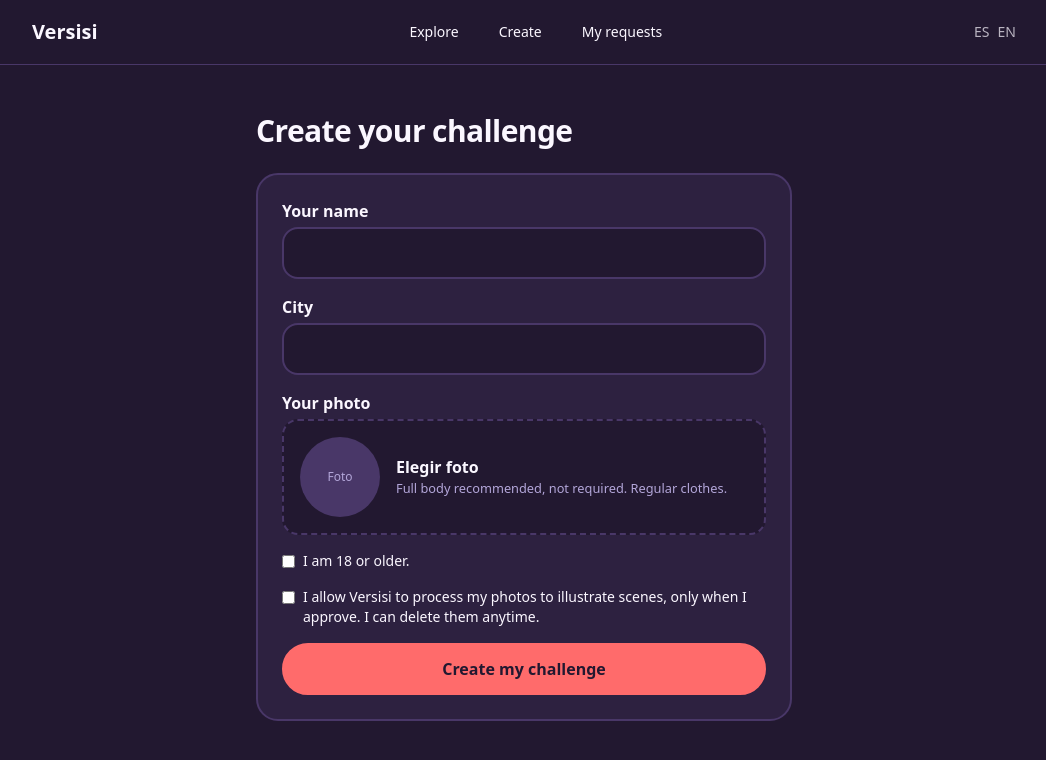
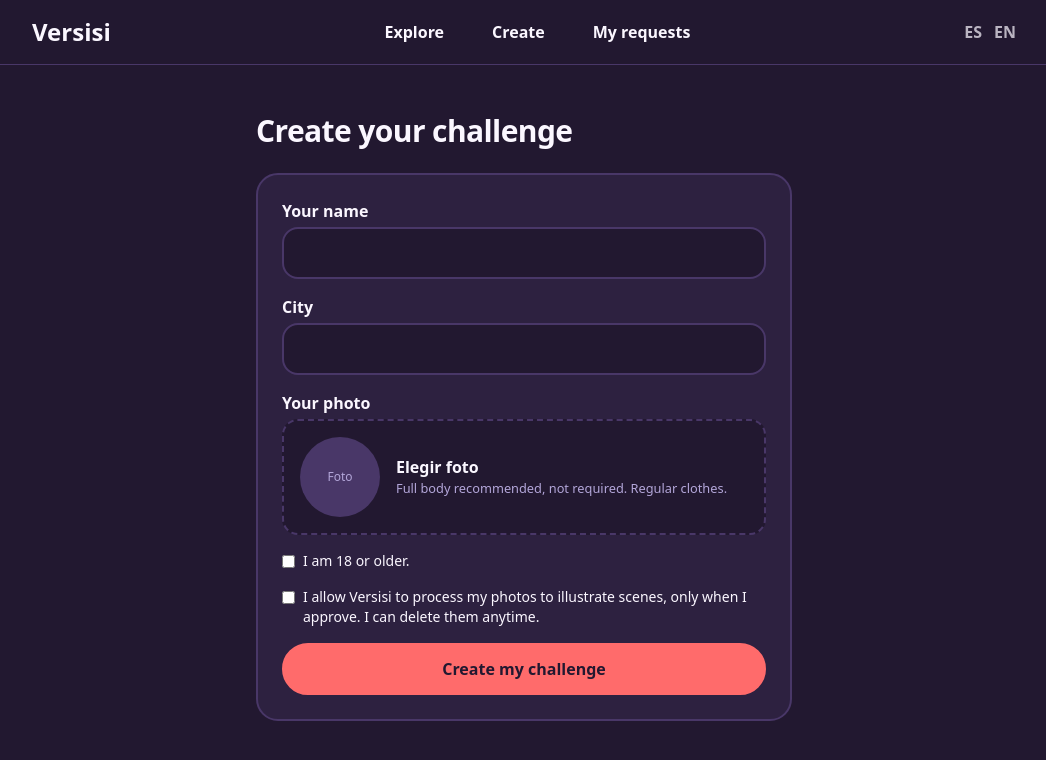
Before and after one commit to jairod39/versisi, a Next.js app: page /en/create in a window 1280 px wide. Shown: the top 760 px of the page, without its empty margins (116-1162 px from the left). Built offline with nearby package versions, Linux system fonts and the light colour scheme; no server answers.

Commit message:
Update layout styles and text sizes in layout.tsx

```diff
--- a/app/[locale]/layout.tsx
+++ b/app/[locale]/layout.tsx
@@ -17,8 +17,8 @@
         <NextIntlClientProvider messages={messages}>
           <header className="sticky top-0 z-20 bg-bg border-b border-line">
             <div className="max-w-5xl mx-auto px-5 h-16 flex items-center justify-between gap-4">
-              <a href={`/${locale}`} className="font-display font-extrabold text-xl flex-none">Versisi</a>
-              <nav className="flex items-center gap-2 sm:gap-4 text-sm overflow-x-auto">
+              <a href={`/${locale}`} className="font-display font-extrabold text-2xl flex-none">Versisi</a>
+              <nav className="flex items-center gap-2 sm:gap-6 text-base font-semibold overflow-x-auto">
                 <a href={`/${locale}/feed`} className="px-3 py-1.5 rounded-full hover:bg-surface whitespace-nowrap">
                   {locale === 'en' ? 'Explore' : 'Explorar'}
                 </a>
@@ -29,7 +29,7 @@
                   {locale === 'en' ? 'My requests' : 'Mis solicitudes'}
                 </a>
               </nav>
-              <div className="flex gap-2 text-sm flex-none">
+              <div className="flex gap-3 text-base font-semibold flex-none">
                 <a href="/es" className="opacity-70 hover:opacity-100">ES</a>
                 <a href="/en" className="opacity-70 hover:opacity-100">EN</a>
               </div>
```
